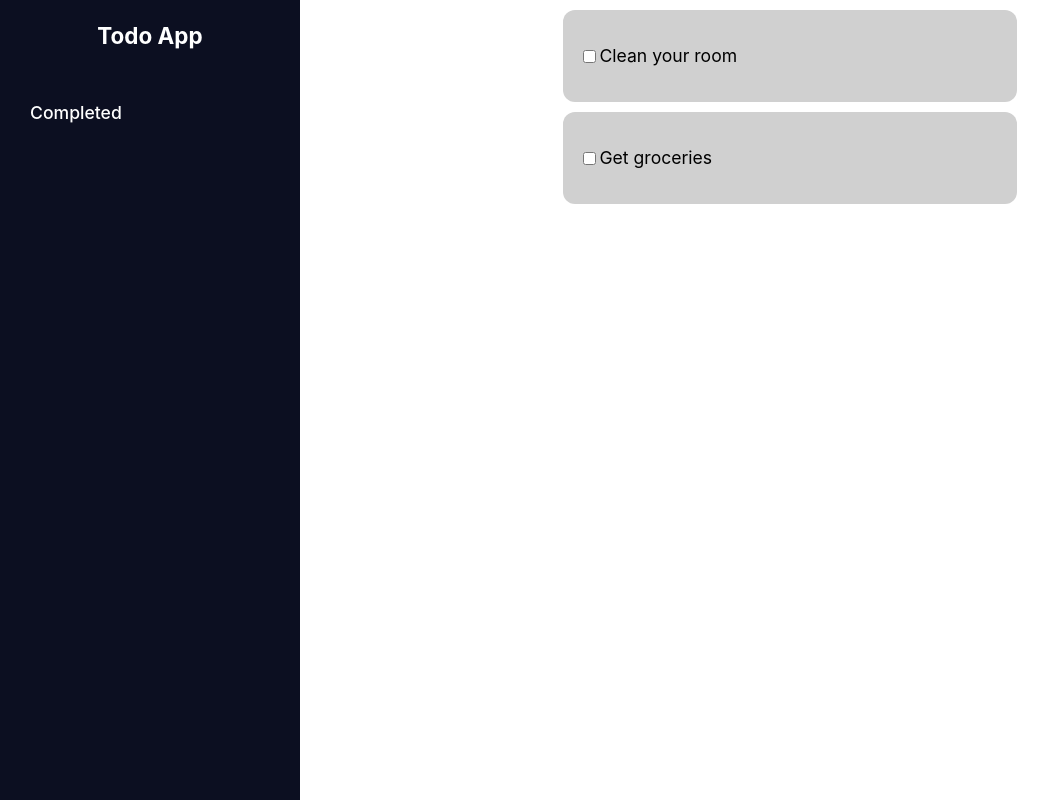
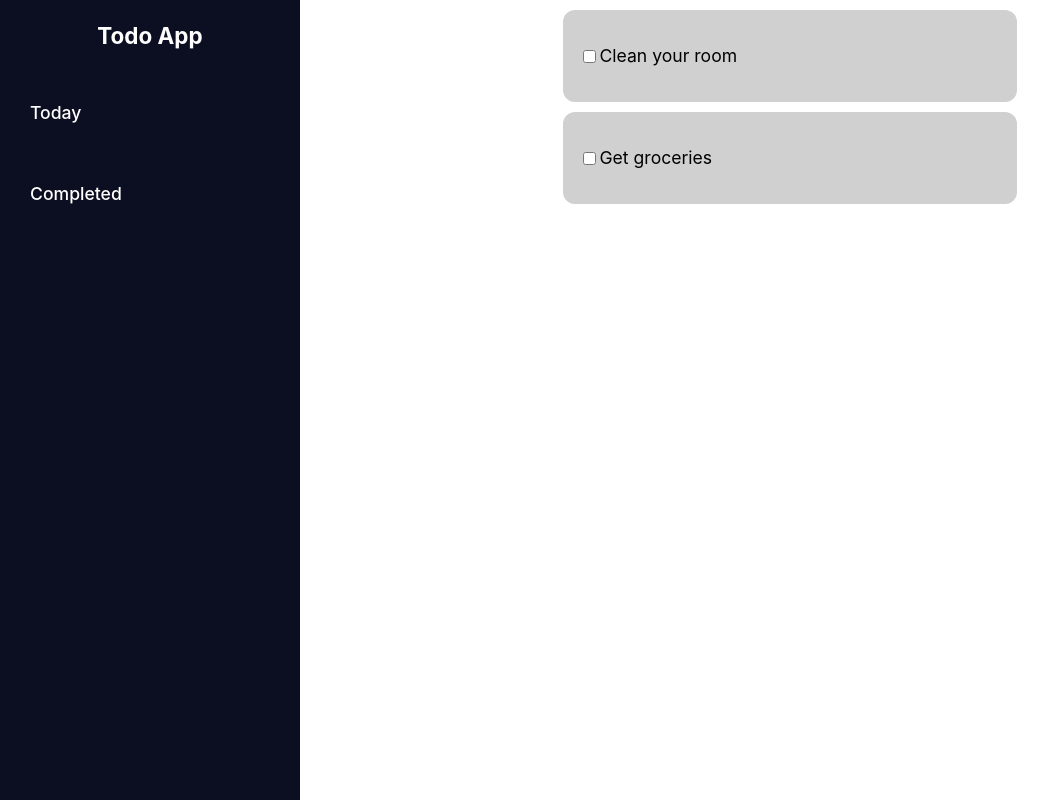
Before and after one commit to wilpola/mock-todo, a React (Create React App) app: page /completed in a window 1280 px wide. Shown: the whole page, without its empty margins (0-1049 px from the left). Built offline with nearby package versions, Linux system fonts and the light colour scheme.

Commit message:
Adds today view

```diff
--- a/src/components/Navigation/index.js
+++ b/src/components/Navigation/index.js
@@ -16,6 +16,7 @@ const Navigation = () => {
                 <h3> Todo App</h3>
             </div>
             <div className="nav-links">
+                <Link end to={'/Today'}>Today</Link>
                 <Link end to={'/completed'}>Completed</Link>
             </div>
         </nav>
```
